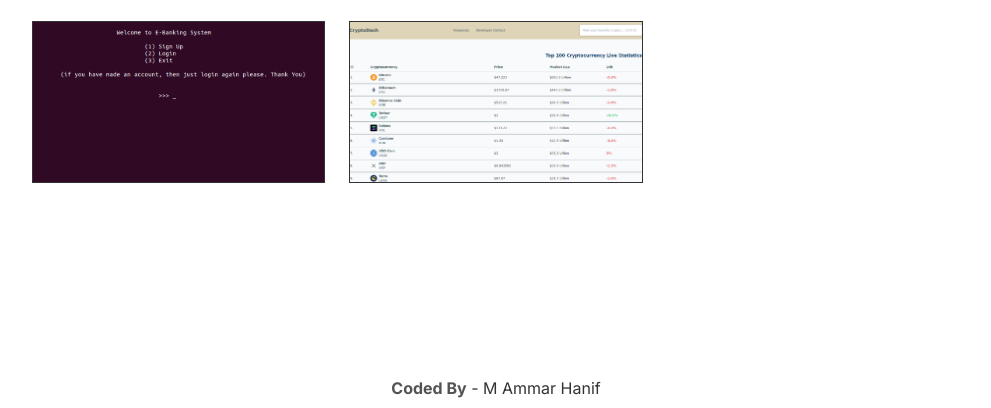
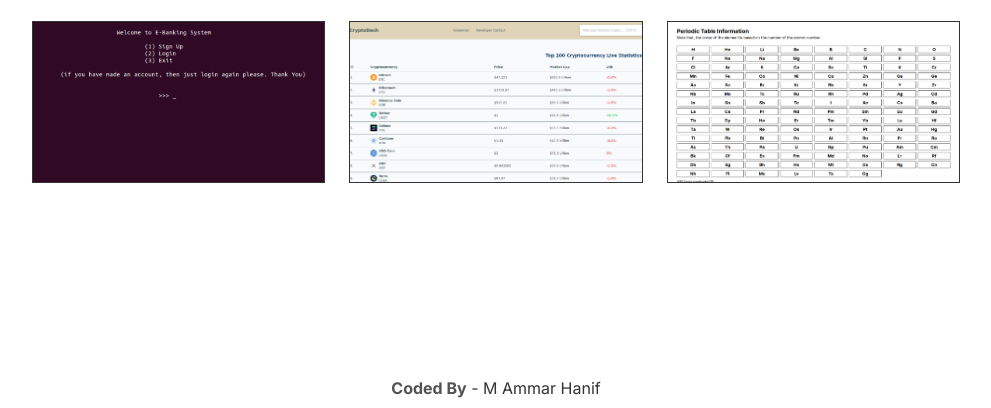
Before and after one commit to hanif-page/personal-website, a website: page index.html in a window 1280 px wide. Shown: the part 1252-1660 px from the top of the page, without its empty margins (104-1095 px from the left). Drawn offline with nearby package versions, Linux system fonts and the light colour scheme.

Commit message:
add the project 6 thumbnail on the project portfolio section, and add the website image for the meta og:image

```diff
--- a/index.html
+++ b/index.html
@@ -18,6 +18,8 @@
     <meta property="og:url" content="https://hanif-page.netlify.app/">
     <meta property="og:description" content="Hi, people usually call me Hanif. I have an interest in tech stuff, like coding and make something that base on a technology">
     <meta property="og:type" content="profile">
+    <meta property="og:image" content="https://hanif-page.netlify.app/assets/img/website-img/profile.png">
+    <meta property="og:image" content="https://hanif-page.netlify.app/assets/img/website-img/project-portfolio.png">
     <meta property="og:image" content="https://hanif-page.netlify.app/assets/img/project/project-1/1.png">
     <meta property="og:image" content="https://hanif-page.netlify.app/assets/img/project/project-2/1.png">
     <meta property="og:image" content="https://hanif-page.netlify.app/assets/img/project/project-3/1.png">
@@ -151,6 +153,9 @@
                 <div data-aos-once="true" data-aos-duration="1500" data-aos-offset="200" data-aos="fade-up" onclick="openProjectModal(this)" data-id="5" class="group border border-my-black dark:border-my-white overflow-hidden cursor-pointer">
                     <img src="./assets/img/project/project-5/1.png" alt="project 5 thumbnail" class="w-full h-full object-cover object-center transform group-hover:scale-125 transition duration-500">
                 </div>
+                <div data-aos-once="true" data-aos-duration="1500" data-aos-offset="200" data-aos="fade-up" onclick="openProjectModal(this)" data-id="6" class="group border border-my-black dark:border-my-white overflow-hidden cursor-pointer">
+                    <img src="./assets/img/project/project-6/1.png" alt="project 6 thumbnail" class="w-full h-full object-cover object-center transform group-hover:scale-125 transition duration-500">
+                </div>
             </div>
         </div>
 
```
